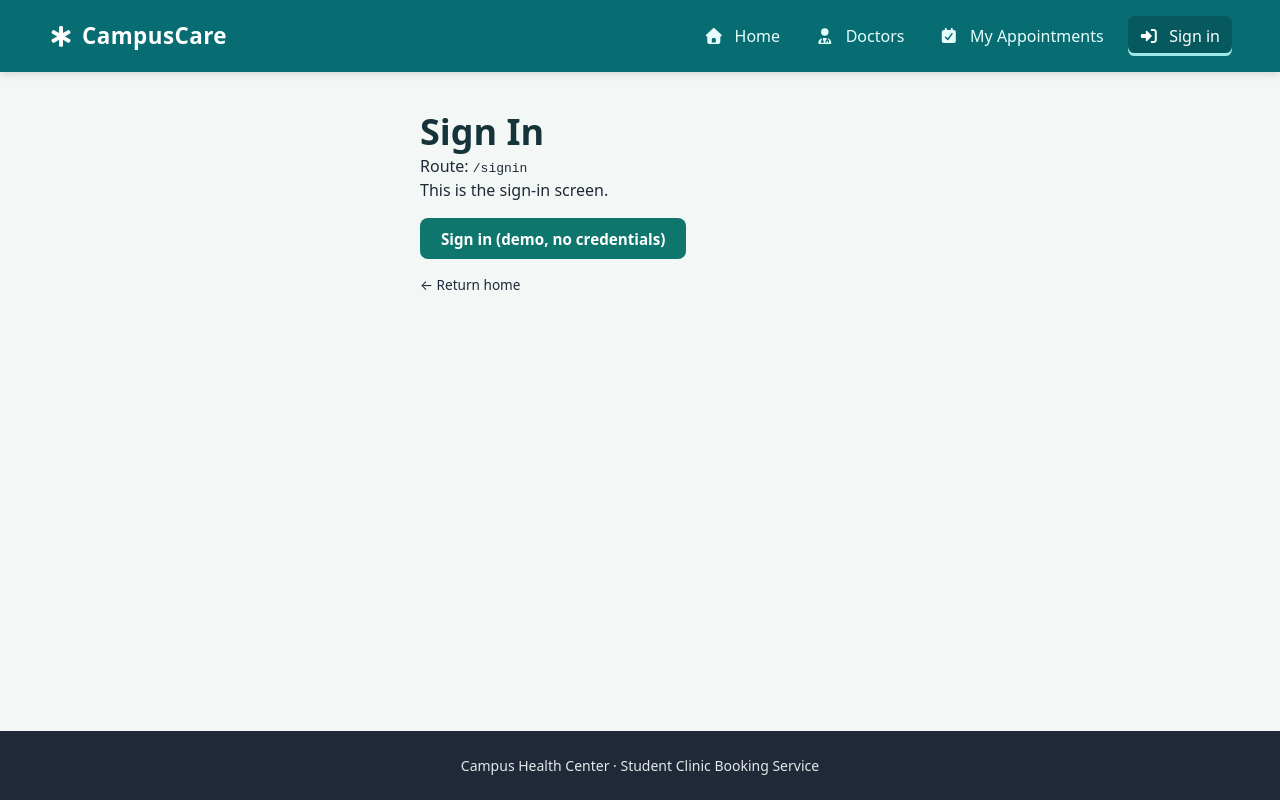
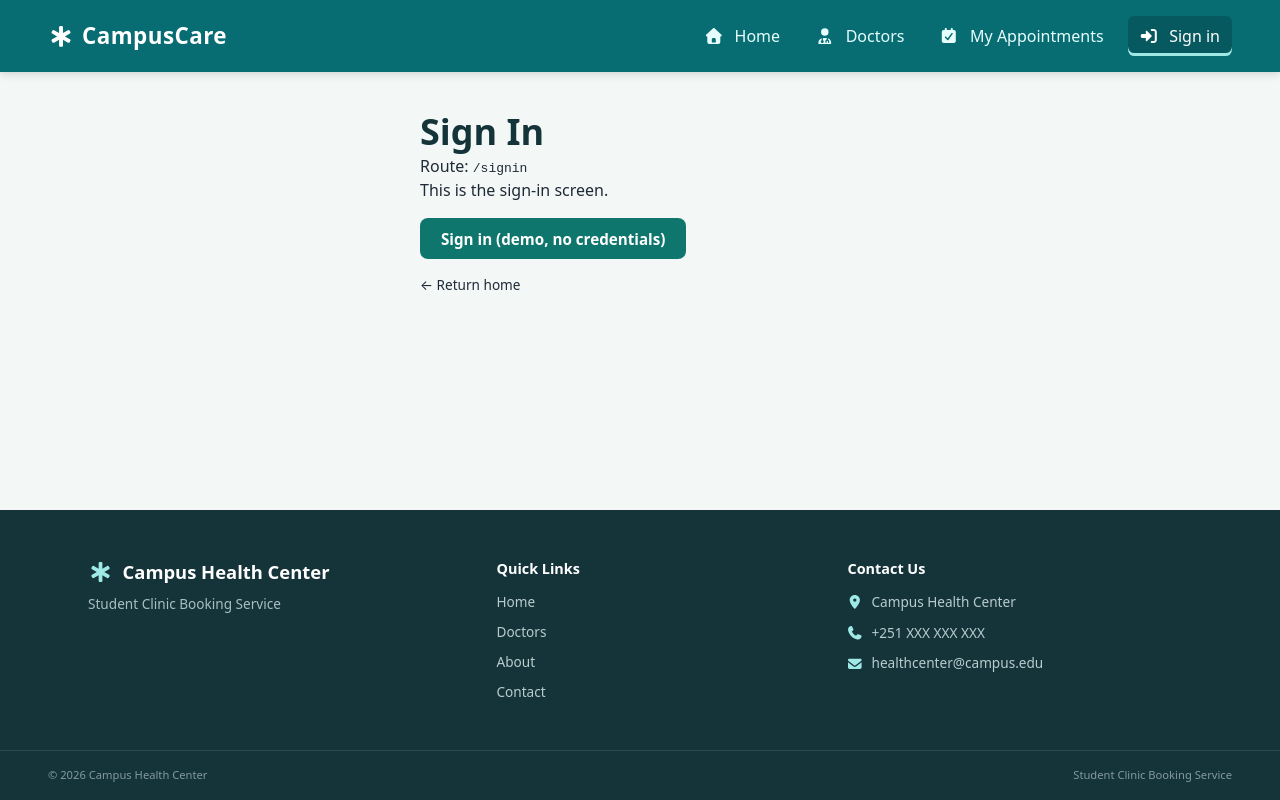
Before and after one commit to binyam-ta/CampusCare, a React (Vite) app: page /signin in a window 1280 px wide. Built offline with nearby package versions, Linux system fonts and the light colour scheme.

Commit message:
feat(footer,layout): extract footer into component and add enhance styling

```diff
--- /dev/null
+++ b/src/Footer.css
@@ -0,0 +1,206 @@
+/* =========================
+   Layout
+========================= */
+
+.layout {
+  min-height: 100vh;
+  display: flex;
+  flex-direction: column;
+}
+
+.layout-main {
+  flex: 1;
+}
+
+
+/* =========================
+   Footer - Mobile First
+========================= */
+
+.layout-footer {
+  margin-top: 2rem;
+  background-color: #15343a;
+  color: white;
+}
+
+.footer-content {
+  width: 100%;
+  padding: 2rem 1.25rem;
+
+  display: flex;
+  flex-direction: column;
+  gap: 1.75rem;
+}
+
+
+/* Brand */
+
+.footer-brand {
+  display: flex;
+  flex-direction: column;
+  gap: 0.5rem;
+}
+
+.footer-logo {
+  display: flex;
+  align-items: center;
+  gap: 0.6rem;
+}
+
+.footer-logo svg {
+  color: #9ee8e5;
+  font-size: 1.25rem;
+}
+
+.footer-logo h3 {
+  margin: 0;
+  color: white;
+  font-size: 1.05rem;
+  font-weight: 600;
+}
+
+.footer-brand p {
+  margin: 0;
+  color: #a9bec0;
+  font-size: 0.8rem;
+  line-height: 1.5;
+}
+
+
+/* Sections */
+
+.footer-section {
+  display: flex;
+  flex-direction: column;
+  gap: 0.75rem;
+}
+
+.footer-section h4 {
+  margin: 0;
+  color: white;
+  font-size: 0.9rem;
+  font-weight: 600;
+}
+
+
+/* Links */
+
+.footer-links {
+  display: flex;
+  flex-wrap: wrap;
+  gap: 0.5rem 1rem;
+}
+
+.footer-links a {
+  color: #b9ccce;
+  font-size: 0.8rem;
+  text-decoration: none;
+  transition: color 0.2s ease;
+}
+
+.footer-links a:hover,
+.footer-links a.active {
+  color: #9ee8e5;
+}
+
+
+/* Contact */
+
+.footer-contact {
+  display: flex;
+  flex-direction: column;
+  gap: 0.65rem;
+}
+
+.footer-contact span {
+  display: flex;
+  align-items: center;
+  gap: 0.65rem;
+
+  color: #b9ccce;
+  font-size: 0.8rem;
+}
+
+.footer-contact svg {
+  flex-shrink: 0;
+  width: 0.85rem;
+  color: #9ee8e5;
+}
+
+
+/* Bottom */
+
+.footer-bottom {
+  padding: 1rem 1.25rem;
+
+  display: flex;
+  flex-direction: column;
+  align-items: center;
+  gap: 0.35rem;
+
+  border-top: 1px solid rgba(255, 255, 255, 0.1);
+
+  color: #829a9d;
+  font-size: 0.7rem;
+  text-align: center;
+}
+
+.footer-bottom p {
+  margin: 0;
+}
+
+
+/* Tablet */
+
+@media (min-width: 768px) {
+
+  .footer-content {
+    padding: 2.5rem 2rem;
+
+    display: grid;
+    grid-template-columns: 1.2fr 1fr 1.2fr;
+    gap: 2rem;
+  }
+
+  .footer-links {
+    flex-direction: column;
+    gap: 0.6rem;
+  }
+
+  .footer-bottom {
+    padding: 1rem 2rem;
+
+    flex-direction: row;
+    justify-content: space-between;
+
+    text-align: left;
+  }
+}
+
+
+/* Desktop */
+
+@media (min-width: 992px) {
+
+  .footer-content {
+    max-width: 1200px;
+    margin: 0 auto;
+    padding: 3rem 3rem;
+    gap: 4rem;
+  }
+
+  .footer-logo h3 {
+    font-size: 1.15rem;
+  }
+
+  .footer-brand p,
+  .footer-links a,
+  .footer-contact span {
+    font-size: 0.85rem;
+  }
+
+  .footer-bottom {
+    padding-left: 3rem;
+    padding-right: 3rem;
+  }
+}
--- /dev/null
+++ b/src/Footer.jsx
@@ -0,0 +1,68 @@
+import { NavLink } from 'react-router-dom'
+import { FontAwesomeIcon } from '@fortawesome/react-fontawesome'
+import { faLocationDot, faPhone, faEnvelope, faStarOfLife } from '@fortawesome/free-solid-svg-icons'
+import './footer.css';
+
+export function Footer() {
+    return (
+        <footer className="layout-footer">
+            <div className="footer-content">
+
+                {/* Brand */}
+                <div className="footer-brand">
+                    <div className="footer-logo">
+                        <FontAwesomeIcon icon={faStarOfLife} className="brand-icon" />
+                        <h3>Campus Health Center</h3>
+                    </div>
+
+                    <p>
+                        Student Clinic Booking Service
+                    </p>
+                </div>
+
+                {/* Quick Links */}
+                <div className="footer-section">
+                    <h4>Quick Links</h4>
+
+                    <nav className="footer-links">
+                        <NavLink to="/">Home</NavLink>
+                        <NavLink to="/doctors">Doctors</NavLink>
+                        <NavLink to="/appointments">About</NavLink>
+                        <NavLink to="/contact">Contact</NavLink>
+                    </nav>
+                </div>
+
+                {/* Contact */}
+                <div className="footer-section">
+                    <h4>Contact Us</h4>
+
+                    <div className="footer-contact">
+
+                        <span>
+                            <FontAwesomeIcon icon={faLocationDot} />
+                            Campus Health Center
+                        </span>
+
+                        <span>
+                            <FontAwesomeIcon icon={faPhone} />
+                            +251 XXX XXX XXX
+                        </span>
+
+                        <span>
+                            <FontAwesomeIcon icon={faEnvelope} />
+                            healthcenter@campus.edu
+                        </span>
+
+                    </div>
+                </div>
+
+            </div>
+
+            {/* Bottom */}
+            <div className="footer-bottom">
+                <p>© 2026 Campus Health Center</p>
+                <p>Student Clinic Booking Service</p>
+            </div>
+        </footer>
+    )
+}
--- a/src/Layout.jsx
+++ b/src/Layout.jsx
@@ -1,8 +1,8 @@
-import { Outlet, NavLink } from 'react-router-dom'
+import { Outlet } from 'react-router-dom'
 import { Navbar } from './Navbar.jsx'
+import { Footer } from './Footer.jsx'
 
 export default function Layout() {
-
   return (
     <div className="layout">
       <header className="layout-header">
@@ -11,9 +11,7 @@ export default function Layout() {
       <main className="layout-main">
         <Outlet />
       </main>
-      <footer className="layout-footer">
-        Campus Health Center · Student Clinic Booking Service
-      </footer>
+      <Footer />
     </div>
   )
 }
--- a/src/index.css
+++ b/src/index.css
@@ -64,13 +64,14 @@ button {
 
 
 /* FOOTER */
-.layout-footer {
+/* .layout-footer {
   background: #1f2937;
   color: #e5e7eb;
   padding: 1.5rem 2rem;
   text-align: center;
   font-size: 0.875rem;
-}
+} */
+
 
 
 /* GENERAL PAGE COMPONENTS */
```
